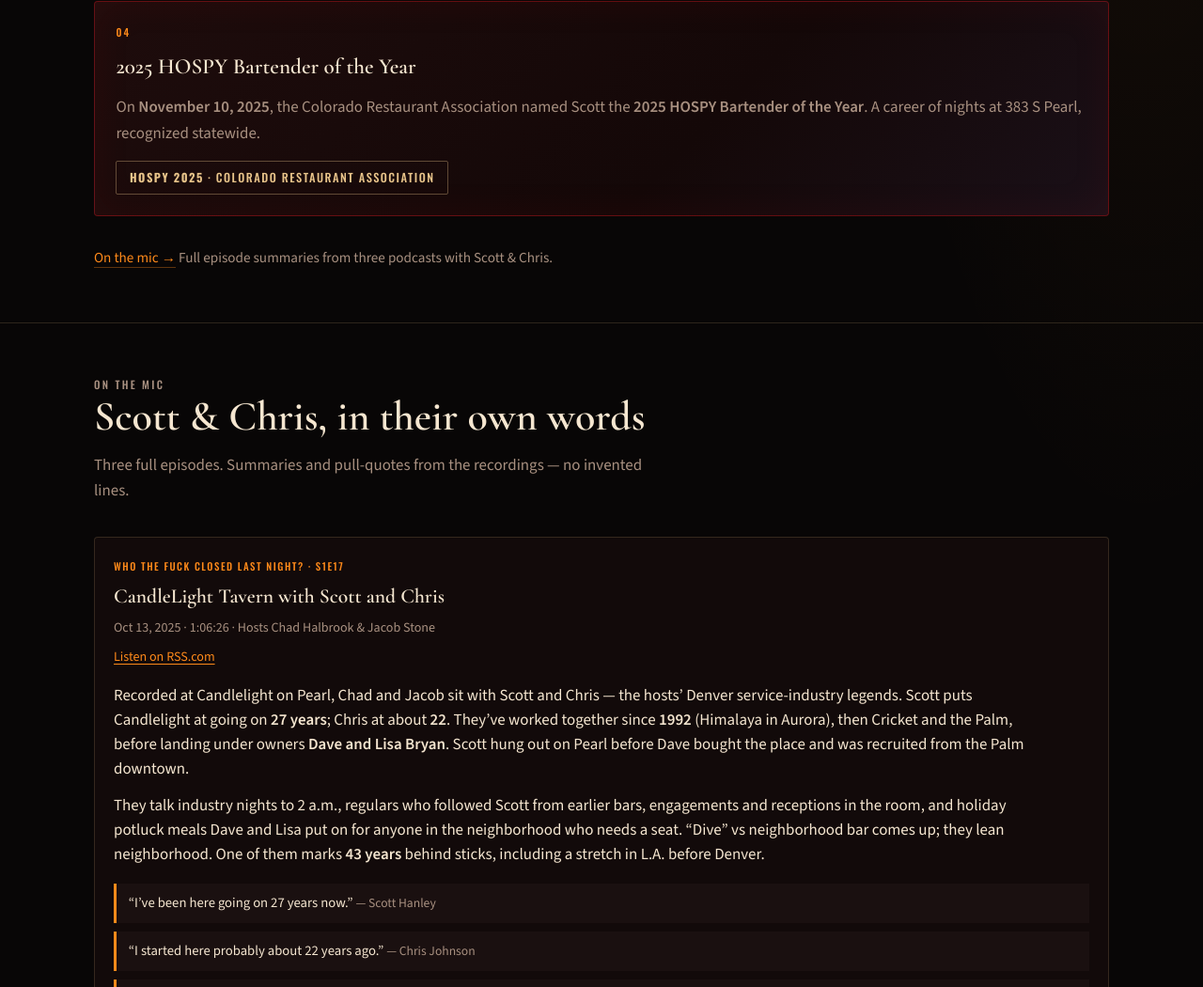
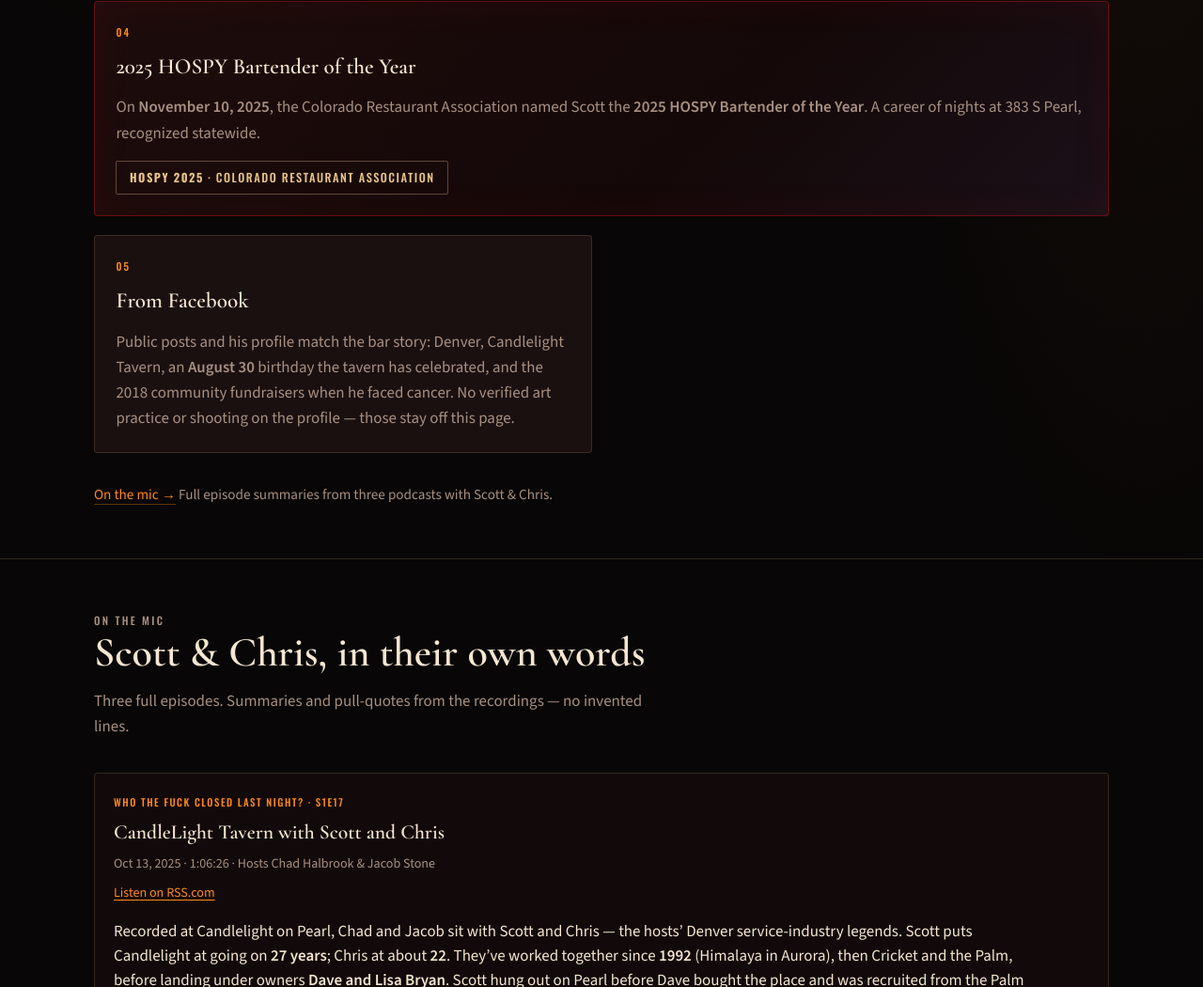
Before and after one commit to samchops1/spec-candlelight, a plain HTML site: page index.html in a window 1280 px wide. Shown: the part 1300-2350 px from the top of the page at 94% size. Drawn offline with nearby package versions, Linux system fonts and the light colour scheme.

Commit message:
Add short verified From Facebook story beat
Denver, Candlelight, Aug 30 birthday, 2018 fundraisers — no art/shooting.

```diff
--- a/index.html
+++ b/index.html
@@ -93,6 +93,12 @@
             <h3>2025 HOSPY Bartender of the Year</h3>
             <p>On <strong>November 10, 2025</strong>, the Colorado Restaurant Association named Scott the <strong>2025 HOSPY Bartender of the Year</strong>. A career of nights at 383 S Pearl, recognized statewide.</p>
             <p class="hospy-line"><strong>HOSPY 2025</strong> · Colorado Restaurant Association</p>
+          </article>
+
+          <article class="beat">
+            <span class="beat-mark">05</span>
+            <h3>From Facebook</h3>
+            <p>Public posts and his profile match the bar story: Denver, Candlelight Tavern, an <strong>August 30</strong> birthday the tavern has celebrated, and the 2018 community fundraisers when he faced cancer. No verified art practice or shooting on the profile — those stay off this page.</p>
           </article>
         </div>
 
```
